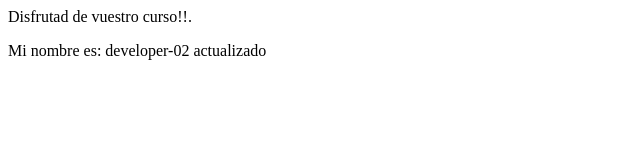
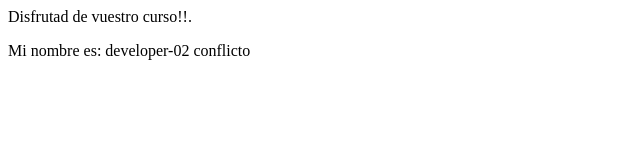
Before and after one commit to egermjim06/uax-devops-01, a plain HTML site: page index.html in a window 1280 px wide. Shown: the full height of the page, 0-640 px from the left. Drawn offline with Linux system fonts and the light colour scheme.

Commit message:
UPDATE: conflicto desde dev-02

```diff
--- a/index.html
+++ b/index.html
@@ -4,6 +4,6 @@
     </head>
     <body>
         <p>Disfrutad de vuestro curso!!.</p>
-	<p>Mi nombre es: developer-02 actualizado</p>
+	<p>Mi nombre es: developer-02 conflicto</p>
     </body>
 </html>
```
